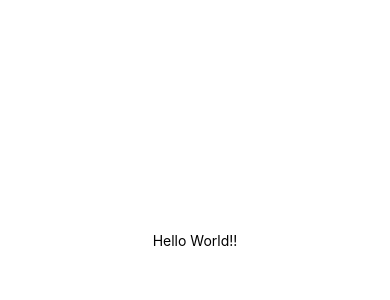
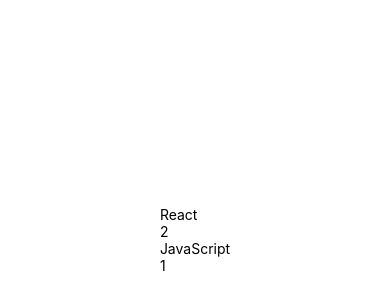
Before and after one commit to makkev/mobile-flashcards, a React Native app: screen / in a window 390 px wide. Shown: the part 182-482 px from the top of the page. Built offline with nearby package versions, Linux system fonts and the light colour scheme.

Commit message:
deck list

```diff
--- a/App.js
+++ b/App.js
@@ -1,11 +1,12 @@
 import React from 'react';
 import { StyleSheet, Text, View } from 'react-native';
+import DeckList from './components/DeckList';
 
 export default class App extends React.Component {
   render() {
     return (
       <View style={styles.container}>
-        <Text>Hello World!!</Text>
+        <DeckList />
       </View>
     );
   }
--- /dev/null
+++ b/components/DeckList.js
@@ -0,0 +1,30 @@
+import React from 'react';
+import { Text, View, StyleSheet }  from 'react-native';
+import { getData } from '../utils/api';
+
+export default class DeckList extends React.Component {
+  render() {
+    const decks  = getData();
+    return (
+      <View>
+        {Object.keys(decks).map(deckKey => {
+          const { title, questions } = decks[deckKey];
+          return (
+            <View key={deckKey}>
+              <Text>{title}</Text>
+              <Text>{questions.length}</Text>
+            </View>
+          )
+        })}
+      </View>
+    )
+  }
+}
+
+const styles = StyleSheet.create({
+  container: {
+    flex: 1,
+    justifyContent: 'center',
+    alignItems: 'center',
+  }
+});
--- /dev/null
+++ b/utils/api.js
@@ -0,0 +1,26 @@
+const data = {
+  React: {
+    title: 'React',
+    questions: [
+      {
+        question: 'What is React?',
+        answer: 'A library for managing user interfaces'
+      },
+      {
+        question: 'Where do you make Ajax requests in React?',
+        answer: 'The componentDidMount lifecycle event'
+      }
+    ]
+  },
+  JavaScript: {
+    title: 'JavaScript',
+    questions: [
+      {
+        question: 'What is a closure?',
+        answer: 'The combination of a function and the lexical environment within which that function was declared.'
+      }
+    ]
+  }
+}
+
+export const getData = () => data;
```
Also changed, not shown: utils/colors.js (added), utils/helpers.js (added).
